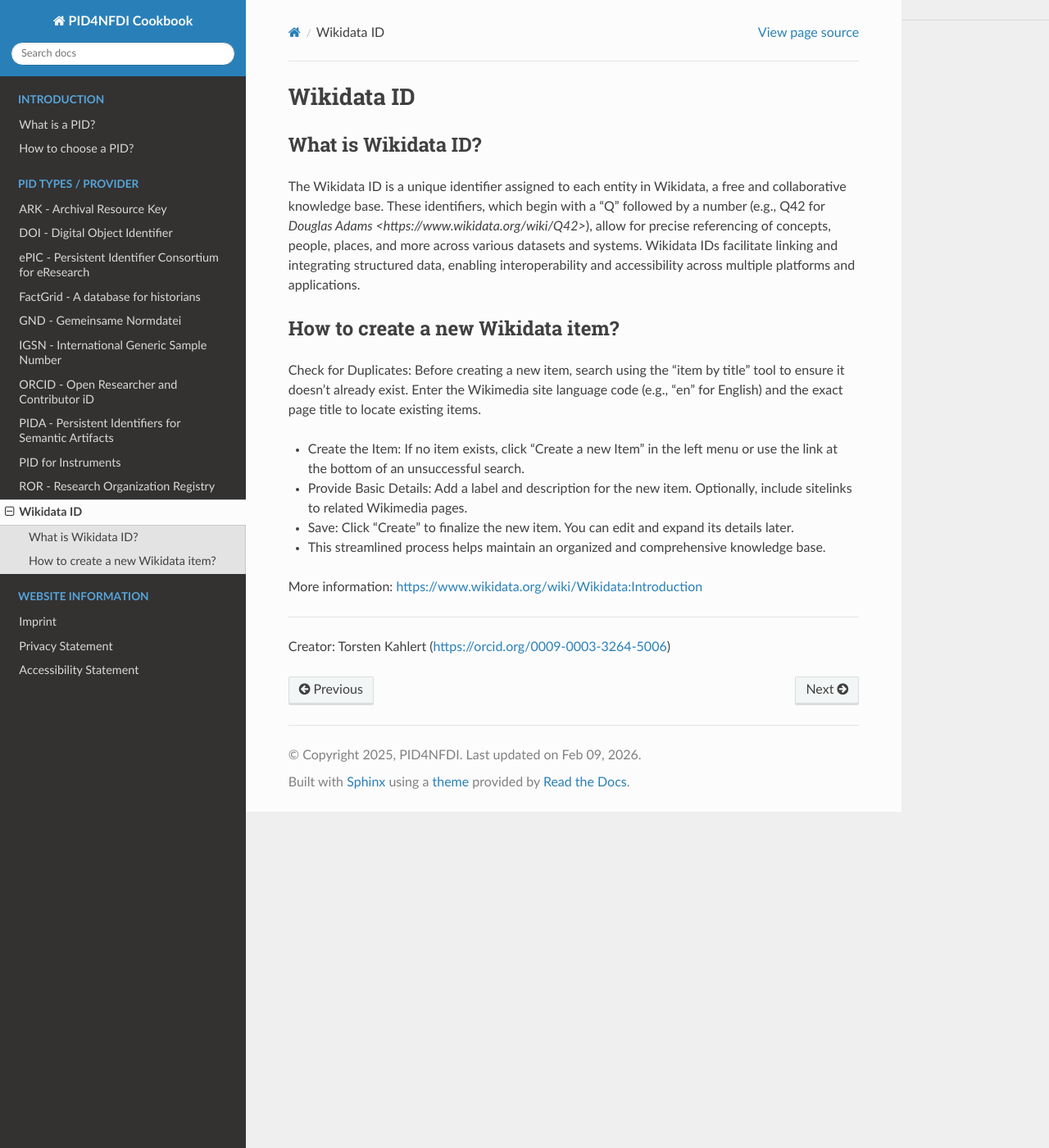
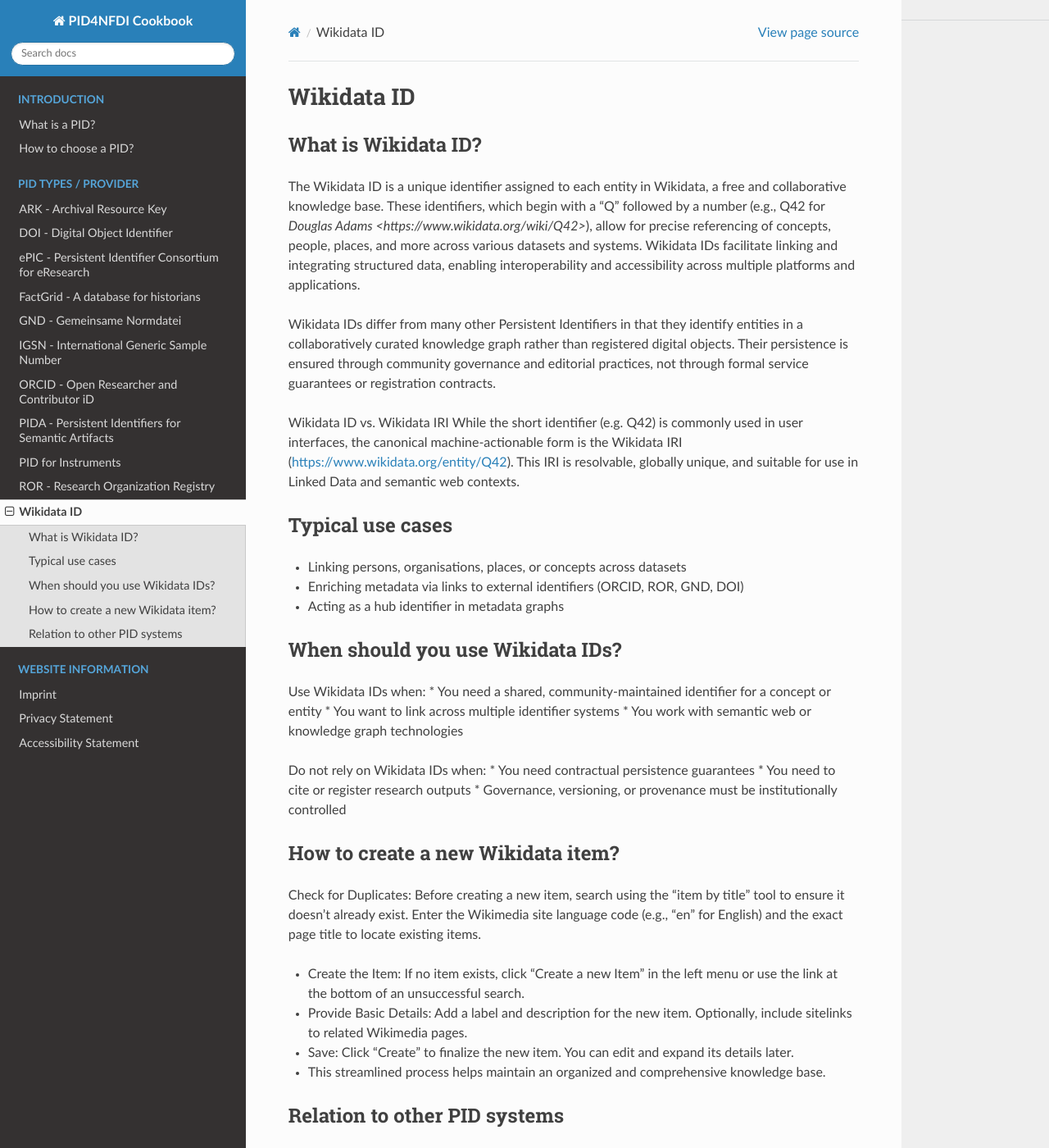
Before and after one commit to stephw-tib/pid4nfdi-training, a Sphinx documentation site: the page built from docs/source/wikidata.rst, in a window 1280 px wide and 1400 px high. Shown: the whole window at 82% size. Built offline with Sphinx 7.4.7 and the Read the Docs theme 3.1.0, drawn with Linux system fonts in a browser that asks for light colours; pages that are not in the unit, such as notebooks, are missing from menus; some of the changed text lies outside the part shown.

Commit message:
Update wikidata.rst
added paragraphs for Typical use cases, When should you use Wikidata IDs, and Relation to other PID systems.

Signed-off-by: kahlertt <166626523+kahlertt@users.noreply.github.com>

```diff
--- a/docs/source/wikidata.rst
+++ b/docs/source/wikidata.rst
@@ -5,6 +5,32 @@
 --------------------
 
 The Wikidata ID is a unique identifier assigned to each entity in Wikidata, a free and collaborative knowledge base. These identifiers, which begin with a "Q" followed by a number (e.g., Q42 for `Douglas Adams <https://www.wikidata.org/wiki/Q42>`), allow for precise referencing of concepts, people, places, and more across various datasets and systems. Wikidata IDs facilitate linking and integrating structured data, enabling interoperability and accessibility across multiple platforms and applications.
+
+Wikidata IDs differ from many other Persistent Identifiers in that they identify entities in a collaboratively curated knowledge graph rather than registered digital objects. Their persistence is ensured through community governance and editorial practices, not through formal service guarantees or registration contracts.
+
+Wikidata ID vs. Wikidata IRI
+While the short identifier (e.g. Q42) is commonly used in user interfaces, the canonical machine-actionable form is the Wikidata IRI (https://www.wikidata.org/entity/Q42). This IRI is resolvable, globally unique, and suitable for use in Linked Data and semantic web contexts.
+
+Typical use cases
+-----------------
+
+* Linking persons, organisations, places, or concepts across datasets
+* Enriching metadata via links to external identifiers (ORCID, ROR, GND, DOI)
+* Acting as a hub identifier in metadata graphs
+
+When should you use Wikidata IDs?
+---------------------------------
+
+Use Wikidata IDs when:
+* You need a shared, community-maintained identifier for a concept or entity
+* You want to link across multiple identifier systems
+* You work with semantic web or knowledge graph technologies
+
+Do not rely on Wikidata IDs when:
+* You need contractual persistence guarantees
+* You need to cite or register research outputs
+* Governance, versioning, or provenance must be institutionally controlled
+
 
 How to create a new Wikidata item?
 ----------------------------------
@@ -16,8 +42,12 @@
 * Save: Click "Create" to finalize the new item. You can edit and expand its details later.
 * This streamlined process helps maintain an organized and comprehensive knowledge base.
 
-More information: `<https://www.wikidata.org/wiki/Wikidata:Introduction>`_
+Relation to other PID systems
+-----------------------------
+
+Wikidata IDs are typically used alongside other PID systems. A single Wikidata item may reference ORCID iDs for persons, ROR IDs for organisations, DOIs for publications, or IGSNs for samples, thereby acting as an integration layer rather than a replacement.
 
 ----
 
 Creator: Torsten Kahlert (https://orcid.org/0009-0003-3264-5006)
+last changed: 2026-02-09
```
